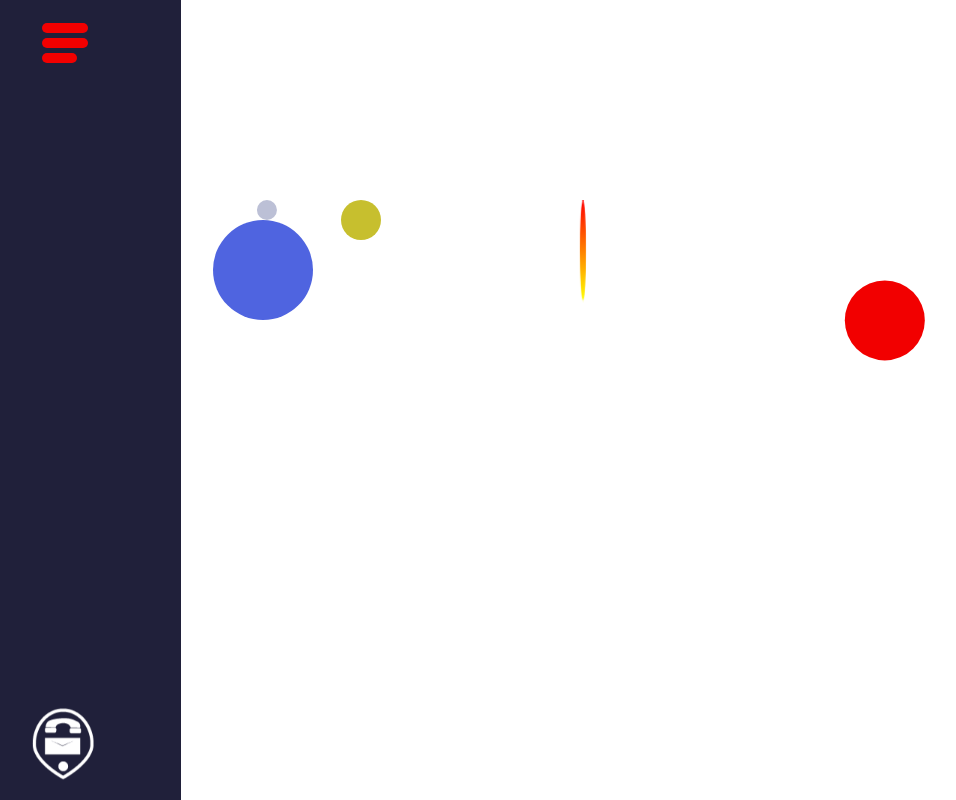
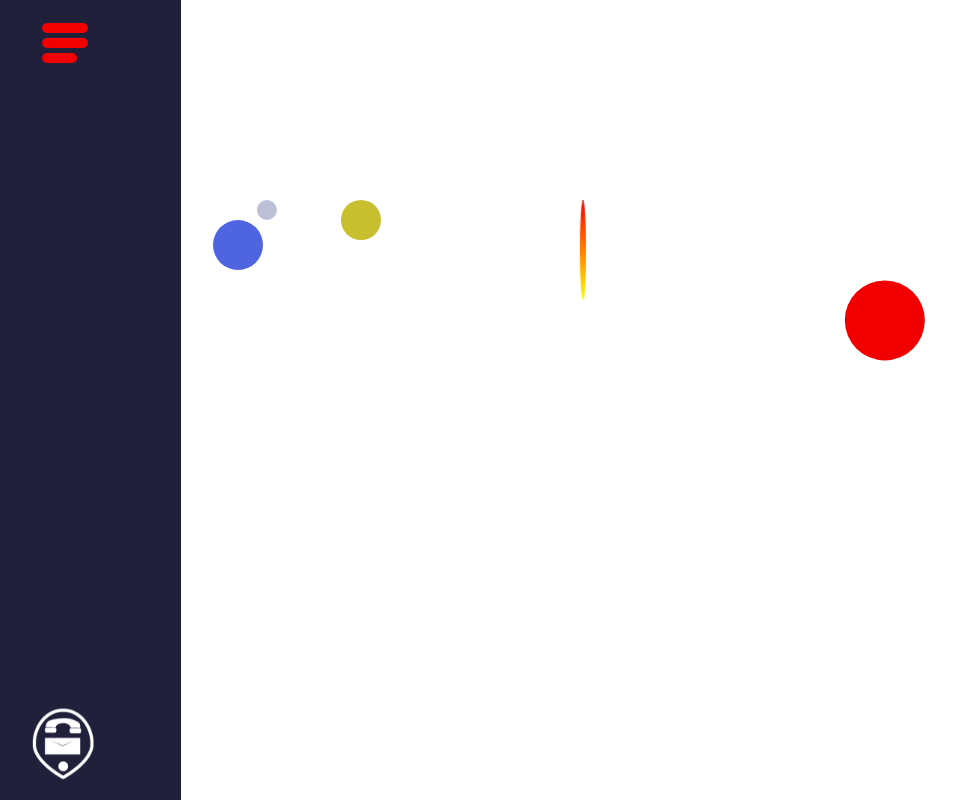
Before and after one commit to MikeTheFyke/MiFy, a Vue app in the folder client/: page / in a window 1280 px wide. Shown: the top 800 px of the page, without its empty margins (51-1007 px from the left). Built offline with nearby package versions, Linux system fonts and the light colour scheme.

Commit message:
updated terra sizing

```diff
--- a/client/src/components/Newvue.vue
+++ b/client/src/components/Newvue.vue
@@ -142,9 +142,9 @@ export default {
 }
 
 #terra{
-    width: 100px;
-    height: 100px;
-    border-radius: 50px;
+    width: 50px;
+    height: 50px;
+    border-radius: 25px;
     background-color: #4f64e0;
 }
 
```
